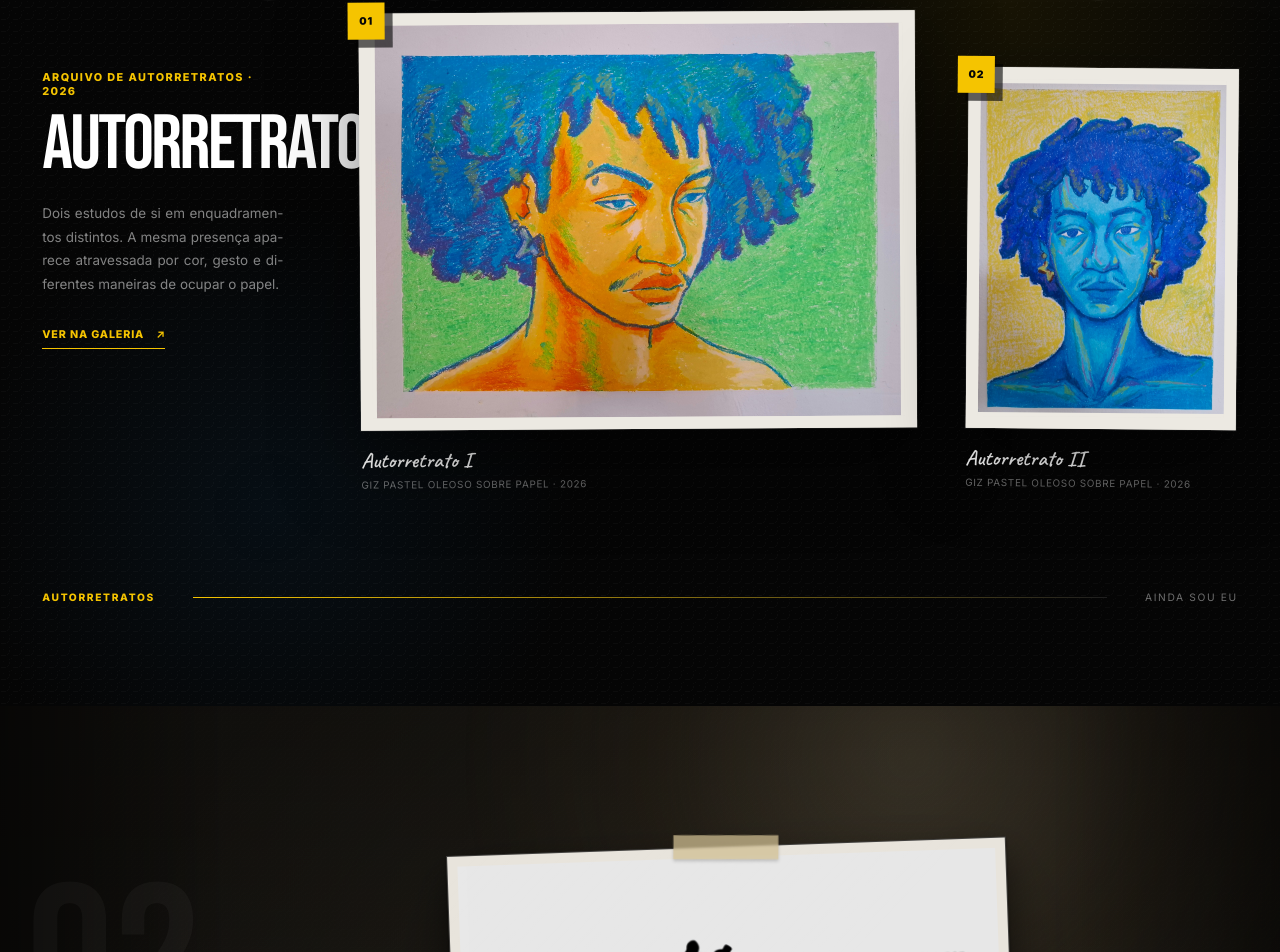
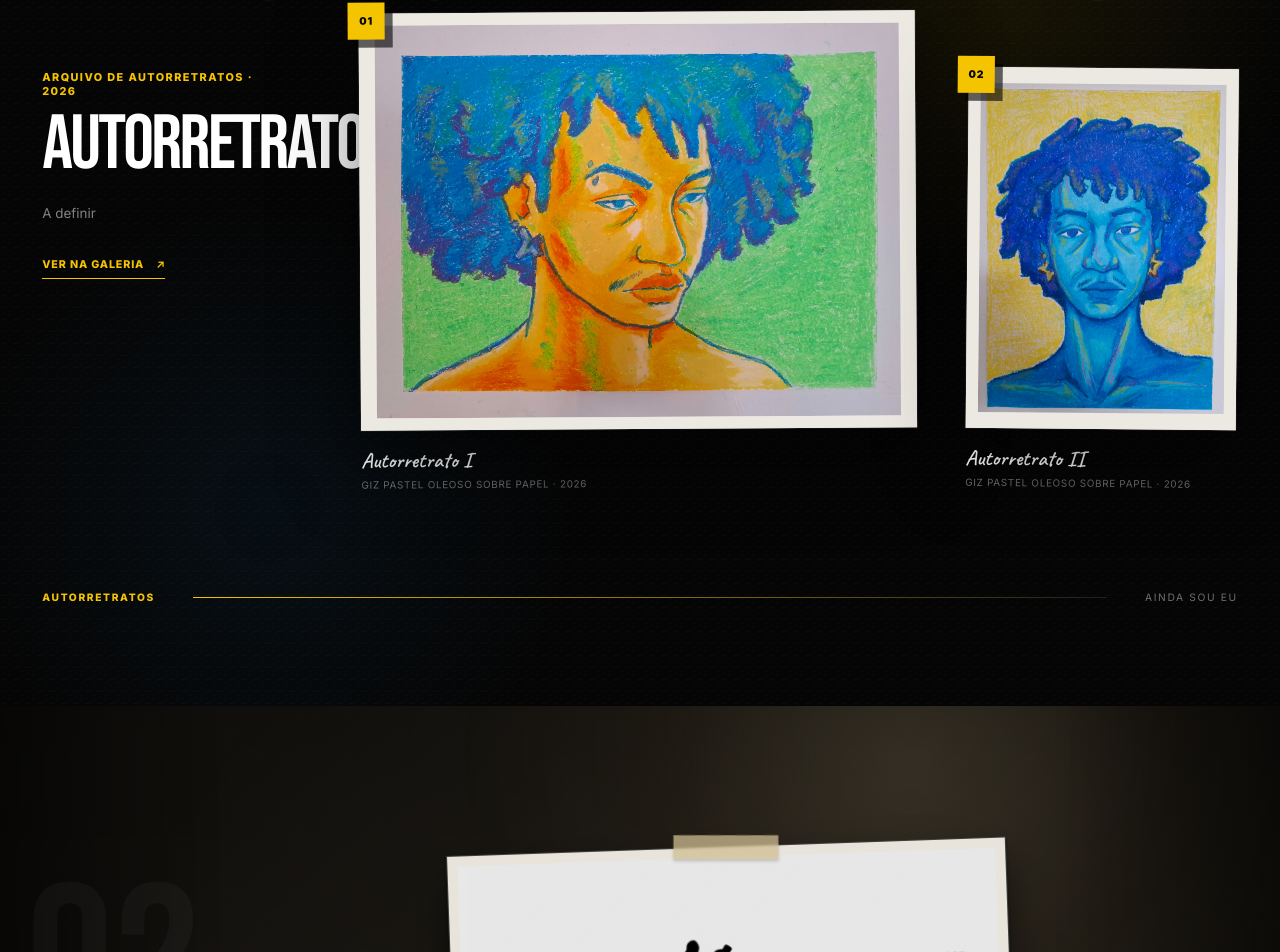
Before and after one commit to gguisandim/portfolio-artistico, a Next.js app: page / in a window 1280 px wide. Shown: the part 2757-3709 px from the top of the page. Built offline with nearby package versions, Linux system fonts and the light colour scheme.

Commit message:
a definir

```diff
--- a/src/components/selfportrait/SelfPortraitSection.tsx
+++ b/src/components/selfportrait/SelfPortraitSection.tsx
@@ -42,8 +42,7 @@ export default function SelfPortraitSection() {
           <p className="self-portrait__eyebrow">Arquivo de autorretratos · 2026</p>
           <h2>Autorretratos</h2>
           <p>
-            Dois estudos de si em enquadramentos distintos. A mesma presença aparece
-            atravessada por cor, gesto e diferentes maneiras de ocupar o papel.
+            A definir
           </p>
 
           <Link href="/galeria#autorretratos" className="self-portrait__link">
```
